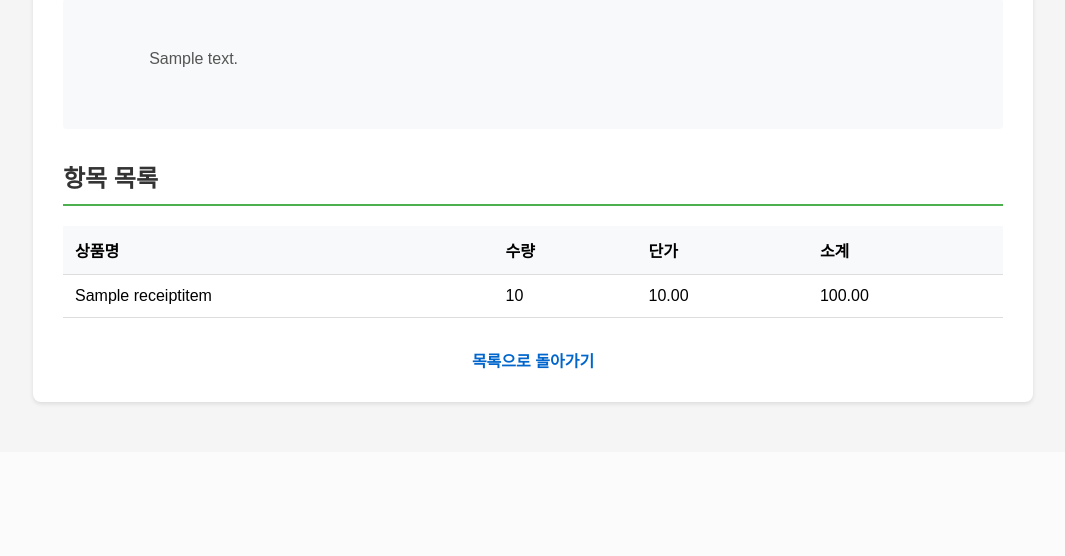
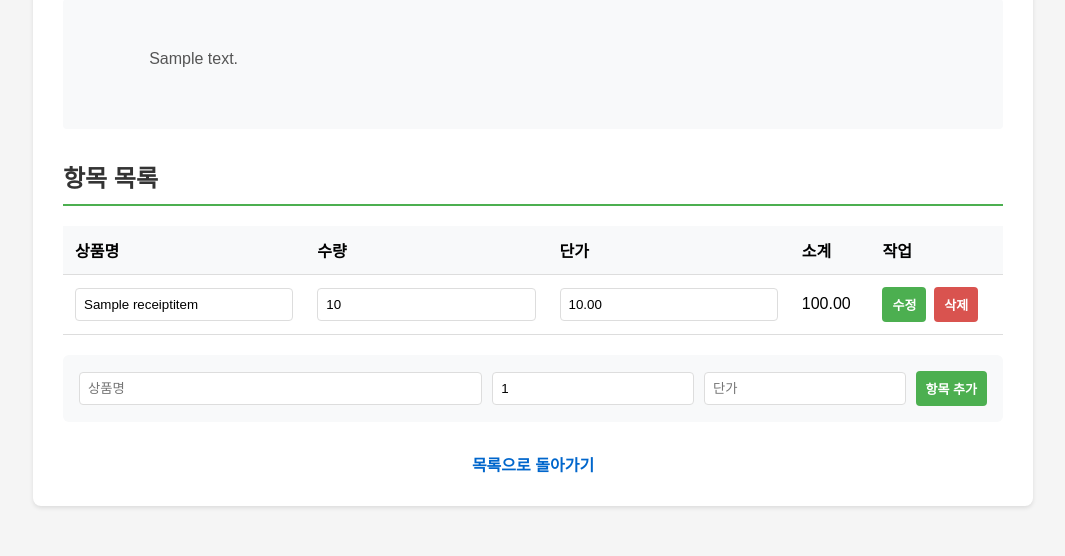
Before and after one commit to Kang9805/RECAP, a Django app: page /receipts/1/ in a window 1280 px wide. Shown: the part 680-1236 px from the top of the page, without its empty margins (107-1172 px from the left). Before the commit the page ends 1085 px from the top, so only its background shows below. Run offline with Django 5.2, Linux system fonts and the light colour scheme; tables that the repository leaves empty hold one stand-in row (values such as "Sample post"); grey boxes marked "Sample" are stand-in pictures.

Commit message:
feat: 상세 페이지에서 영수증 항목 수동 관리 기능 추가
- 영수증 상세 화면에서 항목 추가/수정/삭제를 처리하는 POST 뷰를 구현함\n- 항목 CRUD URL 라우팅을 추가하고 상세 템플릿에 인라인 편집 UI를 연결함\n- 입력값 검증(상품명/수량/단가) 후 저장하도록 폼 파싱 로직을 분리함

```diff
--- a/config/urls.py
+++ b/config/urls.py
@@ -18,7 +18,15 @@
 from django.urls import path
 from django.conf import settings
 from django.conf.urls.static import static
-from scanner.views import ReceiptUploadView, ReceiptListView, ReceiptDetailView, receipt_delete_view
+from scanner.views import (
+    ReceiptUploadView,
+    ReceiptListView,
+    ReceiptDetailView,
+    receipt_delete_view,
+    receipt_item_create_view,
+    receipt_item_update_view,
+    receipt_item_delete_view,
+)
 
 urlpatterns = [
     path('admin/', admin.site.urls),
@@ -26,6 +34,9 @@
     path('receipts/upload/', ReceiptUploadView.as_view(), name='receipt-upload'),
     path('receipts/<int:pk>/', ReceiptDetailView.as_view(), name='receipt-detail'),
     path('receipts/<int:pk>/delete/', receipt_delete_view, name='receipt-delete'),
+    path('receipts/<int:receipt_pk>/items/create/', receipt_item_create_view, name='receipt-item-create'),
+    path('receipts/<int:receipt_pk>/items/<int:item_pk>/update/', receipt_item_update_view, name='receipt-item-update'),
+    path('receipts/<int:receipt_pk>/items/<int:item_pk>/delete/', receipt_item_delete_view, name='receipt-item-delete'),
 ]
 
 if settings.DEBUG:
--- a/scanner/templates/scanner/receipt_detail.html
+++ b/scanner/templates/scanner/receipt_detail.html
@@ -82,6 +82,46 @@
             margin-top: 30px;
             text-align: center;
         }
+        .item-input {
+            width: 100%;
+            box-sizing: border-box;
+            padding: 8px;
+            border: 1px solid #ddd;
+            border-radius: 4px;
+        }
+        .item-actions {
+            display: flex;
+            gap: 8px;
+            align-items: center;
+        }
+        .btn {
+            border: none;
+            border-radius: 4px;
+            padding: 8px 10px;
+            font-size: 13px;
+            font-weight: bold;
+            cursor: pointer;
+        }
+        .btn-update {
+            background-color: #4CAF50;
+            color: white;
+        }
+        .btn-delete {
+            background-color: #d9534f;
+            color: white;
+        }
+        .add-form {
+            margin-top: 20px;
+            padding: 16px;
+            background-color: #f8f9fa;
+            border-radius: 6px;
+        }
+        .add-form-grid {
+            display: grid;
+            grid-template-columns: 2fr 1fr 1fr auto;
+            gap: 10px;
+            align-items: center;
+        }
         a {
             color: #0066cc;
             text-decoration: none;
@@ -126,22 +166,65 @@
                     <th>수량</th>
                     <th>단가</th>
                     <th>소계</th>
+                    <th>작업</th>
                 </tr>
             </thead>
             <tbody>
                 {% for item in receipt.items.all %}
                 <tr>
-                    <td>{{ item.name }}</td>
-                    <td>{{ item.quantity }}</td>
-                    <td>{{ item.unit_price|floatformat:2 }}</td>
+                    <td>
+                        <input class="item-input" type="text" name="name" value="{{ item.name }}" form="update-item-{{ item.id }}" required>
+                    </td>
+                    <td>
+                        <input class="item-input" type="number" name="quantity" value="{{ item.quantity }}" min="1" form="update-item-{{ item.id }}" required>
+                    </td>
+                    <td>
+                        <input class="item-input" type="number" name="unit_price" value="{{ item.unit_price }}" min="0" step="0.01" form="update-item-{{ item.id }}" required>
+                    </td>
                     <td>{{ item.quantity|add:0|mul:item.unit_price|floatformat:2 }}</td>
+                    <td>
+                        <div class="item-actions">
+                            <form id="update-item-{{ item.id }}" method="post" action="{% url 'receipt-item-update' receipt.id item.id %}">
+                                {% csrf_token %}
+                                <button type="submit" class="btn btn-update">수정</button>
+                            </form>
+                            <form method="post" action="{% url 'receipt-item-delete' receipt.id item.id %}" onsubmit="return confirm('이 항목을 삭제할까요?');">
+                                {% csrf_token %}
+                                <button type="submit" class="btn btn-delete">삭제</button>
+                            </form>
+                        </div>
+                    </td>
                 </tr>
                 {% endfor %}
             </tbody>
         </table>
+
+        <div class="add-form">
+            <form method="post" action="{% url 'receipt-item-create' receipt.id %}">
+                {% csrf_token %}
+                <div class="add-form-grid">
+                    <input class="item-input" type="text" name="name" placeholder="상품명" required>
+                    <input class="item-input" type="number" name="quantity" value="1" min="1" required>
+                    <input class="item-input" type="number" name="unit_price" min="0" step="0.01" placeholder="단가" required>
+                    <button type="submit" class="btn btn-update">항목 추가</button>
+                </div>
+            </form>
+        </div>
         {% else %}
         <div class="empty">
             <p>등록된 항목이 없습니다.</p>
+        </div>
+
+        <div class="add-form">
+            <form method="post" action="{% url 'receipt-item-create' receipt.id %}">
+                {% csrf_token %}
+                <div class="add-form-grid">
+                    <input class="item-input" type="text" name="name" placeholder="상품명" required>
+                    <input class="item-input" type="number" name="quantity" value="1" min="1" required>
+                    <input class="item-input" type="number" name="unit_price" min="0" step="0.01" placeholder="단가" required>
+                    <button type="submit" class="btn btn-update">항목 추가</button>
+                </div>
+            </form>
         </div>
         {% endif %}
 
--- a/scanner/views.py
+++ b/scanner/views.py
@@ -1,3 +1,5 @@
+from decimal import Decimal, InvalidOperation
+
 from django.shortcuts import get_object_or_404, redirect
 from django.views.decorators.http import require_POST
 from django.views.generic import CreateView, ListView, DetailView
@@ -51,8 +53,68 @@
     context_object_name = 'receipt'
 
 
+def _parse_item_form(request):
+    name = request.POST.get('name', '').strip()
+    quantity_raw = request.POST.get('quantity', '').strip()
+    unit_price_raw = request.POST.get('unit_price', '').strip().replace(',', '')
+
+    if not name:
+        raise ValueError('Item name is required')
+
+    quantity = int(quantity_raw)
+    unit_price = Decimal(unit_price_raw)
+
+    if quantity <= 0:
+        raise ValueError('Quantity must be greater than 0')
+    if unit_price < 0:
+        raise ValueError('Unit price must be 0 or greater')
+
+    return name, quantity, unit_price
+
+
 @require_POST
 def receipt_delete_view(request, pk):
     receipt = get_object_or_404(Receipt, pk=pk)
     receipt.delete()
     return redirect('receipt-list')
+
+
+@require_POST
+def receipt_item_create_view(request, receipt_pk):
+    receipt = get_object_or_404(Receipt, pk=receipt_pk)
+    try:
+        name, quantity, unit_price = _parse_item_form(request)
+        ReceiptItem.objects.create(
+            receipt=receipt,
+            name=name,
+            quantity=quantity,
+            unit_price=unit_price,
+        )
+    except (ValueError, InvalidOperation):
+        pass
+
+    return redirect('receipt-detail', pk=receipt.pk)
+
+
+@require_POST
+def receipt_item_update_view(request, receipt_pk, item_pk):
+    receipt = get_object_or_404(Receipt, pk=receipt_pk)
+    item = get_object_or_404(ReceiptItem, pk=item_pk, receipt=receipt)
+    try:
+        name, quantity, unit_price = _parse_item_form(request)
+        item.name = name
+        item.quantity = quantity
+        item.unit_price = unit_price
+        item.save(update_fields=['name', 'quantity', 'unit_price'])
+    except (ValueError, InvalidOperation):
+        pass
+
+    return redirect('receipt-detail', pk=receipt.pk)
+
+
+@require_POST
+def receipt_item_delete_view(request, receipt_pk, item_pk):
+    receipt = get_object_or_404(Receipt, pk=receipt_pk)
+    item = get_object_or_404(ReceiptItem, pk=item_pk, receipt=receipt)
+    item.delete()
+    return redirect('receipt-detail', pk=receipt.pk)
```
